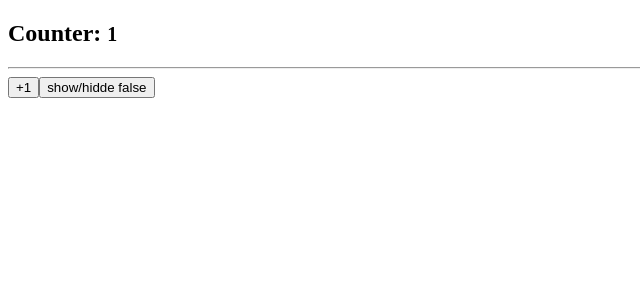
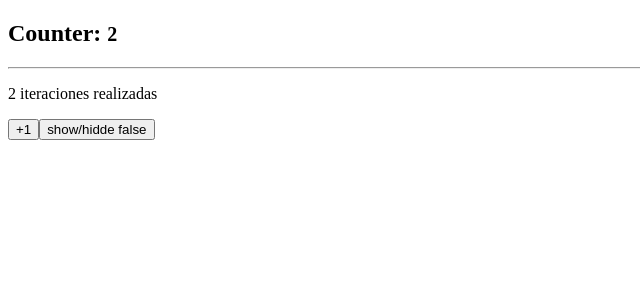
Before and after one commit to jhosuapp/hooks-react-ts, a React app: page / in a window 1280 px wide. Shown: the top 300 px of the page, without its empty margins (0-640 px from the left). Built offline with nearby package versions, Linux system fonts and the light colour scheme; the HTML template or start-up script is replaced by a standard one.

Commit message:
feat: useMemo

```diff
--- /dev/null
+++ b/src/07-use-memo/MemoHook.tsx
@@ -0,0 +1,50 @@
+import { useCounter } from "../hooks";
+import { useMemo, useState } from "react";
+
+const heavyStuff = (iterations: number)=>{
+    for(let i = 0; i < iterations; i++){
+        console.log(iterations);
+    }
+
+    return `${ iterations } iteraciones realizadas`;
+}
+
+const MemoHook = ():JSX.Element => {
+
+    const { counter, increment }  = useCounter(2);
+    const [show, setShow] = useState<boolean>(false);
+
+    const handleClick = ()=>{
+        increment(1);
+    }
+
+    const memorizeValue = useMemo(() => heavyStuff( counter ), [counter] );
+
+    return (
+        <section className="container mt-5">
+            <h1>Counter: <small>{ counter }</small> </h1>
+
+            <hr />
+
+            <p> { memorizeValue } </p>
+
+            <button
+                className="btn btn-primary"
+                onClick={ handleClick }
+            >
+                +1
+            </button>
+
+            <button
+                className="btn btn-outline-primary"
+                onClick={
+                    () => setShow(!show)
+                }
+            >
+                show/hidde { JSON.stringify( show ) }
+            </button>
+        </section>
+    )
+}
+
+export { MemoHook }
--- a/src/main.tsx
+++ b/src/main.tsx
@@ -8,10 +8,12 @@ import ReactDOM from 'react-dom/client';
 // import { MultipleCustomHooks } from './03-examples/MultipleCustomHooks';
 // import { FocusScreen } from './04-use-ref/FocusScreen';
 // import { Layout } from './05-use-layout-effect/Layout';
-import { Memorize } from './06-memos/Memorize';
+// import { Memorize } from './06-memos/Memorize';
+import { MemoHook } from './07-use-memo/MemoHook';
+
 
 ReactDOM.createRoot(document.getElementById('root')!).render(
   // <React.StrictMode>
-    <Memorize />
+    <MemoHook />
   // </React.StrictMode>,
 )
```
